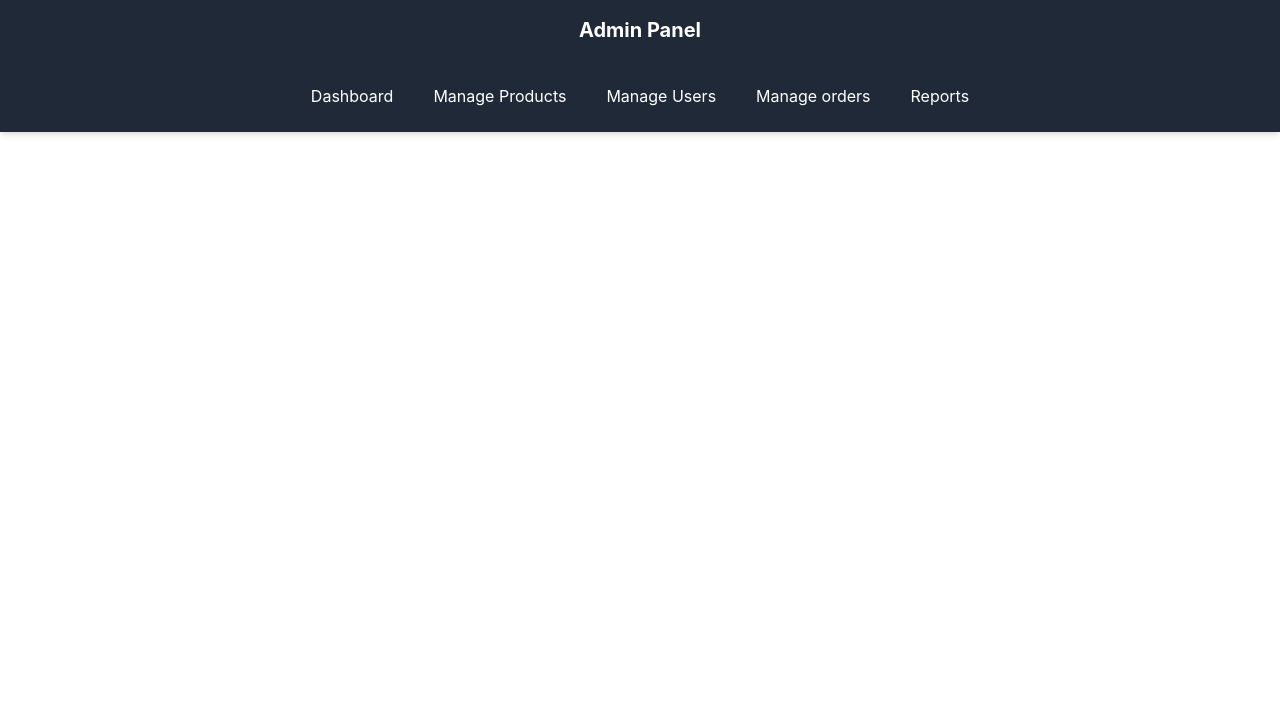
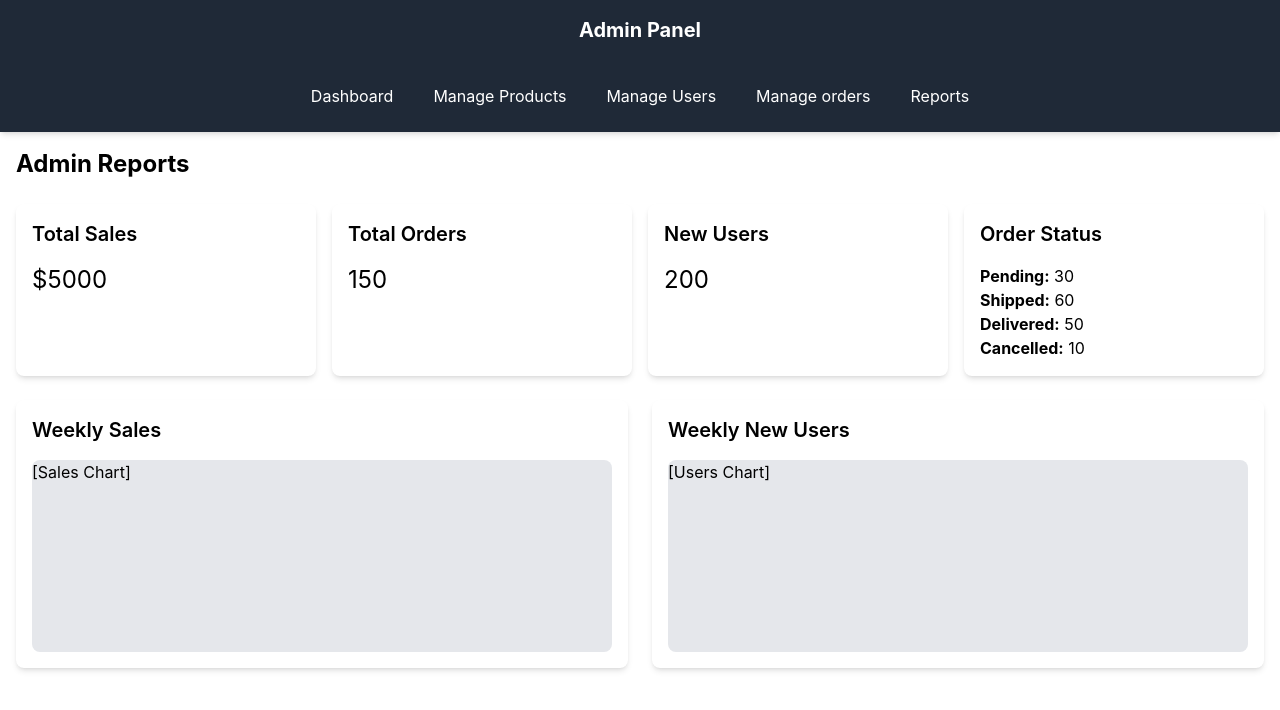
Before and after one commit to Farseent/e-com-app, a React (Create React App) app: page /admin/reports in a window 1280 px wide. Shown: the top 710 px of the page. Built offline with nearby package versions, Linux system fonts and the light colour scheme.

Commit message:
admin-report

```diff
--- a/src/admin/AdminRouter.jsx
+++ b/src/admin/AdminRouter.jsx
@@ -5,6 +5,7 @@ import ManageProducts from './pages/ManageProducts';
 import ManageOrders from './pages/ManageOrders';
 import ManageUsers from './pages/ManageUsers';
 import AdminNavbar from './pages/AdminNavbar';
+import Reports from './pages/Reports';
 
  const AdminRouter = () => {
   return (
@@ -16,6 +17,7 @@ import AdminNavbar from './pages/AdminNavbar';
             <Route path="/manageproduct" element = { <ManageProducts/> } />
             <Route path="/manageorders" element = { <ManageOrders/> } />
             <Route path="/manageusers" element = { <ManageUsers/> } />
+            <Route path="/reports" element = { <Reports/> } />
         </Routes>
         </div>
     </div>
--- a/src/admin/pages/Reports.jsx
+++ b/src/admin/pages/Reports.jsx
@@ -0,0 +1,51 @@
+import React from 'react';
+
+const Reports = () => {
+    return (
+        <div className="container mx-auto p-4">
+            <h1 className="text-2xl font-bold mb-6">Admin Reports</h1>
+
+            {/* Overview Section */}
+            <div className="grid grid-cols-1 sm:grid-cols-2 lg:grid-cols-4 gap-4 mb-6">
+                <div className="bg-white p-4 rounded-lg shadow-md">
+                    <h2 className="text-xl font-semibold mb-4">Total Sales</h2>
+                    <p className="text-2xl">$5000</p>
+                </div>
+                <div className="bg-white p-4 rounded-lg shadow-md">
+                    <h2 className="text-xl font-semibold mb-4">Total Orders</h2>
+                    <p className="text-2xl">150</p>
+                </div>
+                <div className="bg-white p-4 rounded-lg shadow-md">
+                    <h2 className="text-xl font-semibold mb-4">New Users</h2>
+                    <p className="text-2xl">200</p>
+                </div>
+                <div className="bg-white p-4 rounded-lg shadow-md">
+                    <h2 className="text-xl font-semibold mb-4">Order Status</h2>
+                    <ul>
+                        <li><strong>Pending:</strong> 30</li>
+                        <li><strong>Shipped:</strong> 60</li>
+                        <li><strong>Delivered:</strong> 50</li>
+                        <li><strong>Cancelled:</strong> 10</li>
+                    </ul>
+                </div>
+            </div>
+
+            {/* Charts Section */}
+            <div className="grid grid-cols-1 sm:grid-cols-2 gap-6">
+                {/* Weekly Sales Chart Placeholder */}
+                <div className="bg-white p-4 rounded-lg shadow-md">
+                    <h2 className="text-xl font-semibold mb-4">Weekly Sales</h2>
+                    <div className="h-48 bg-gray-200 rounded-lg">[Sales Chart]</div>
+                </div>
+
+                {/* Weekly New Users Chart Placeholder */}
+                <div className="bg-white p-4 rounded-lg shadow-md">
+                    <h2 className="text-xl font-semibold mb-4">Weekly New Users</h2>
+                    <div className="h-48 bg-gray-200 rounded-lg">[Users Chart]</div>
+                </div>
+            </div>
+        </div>
+    );
+};
+
+export default Reports;
```
